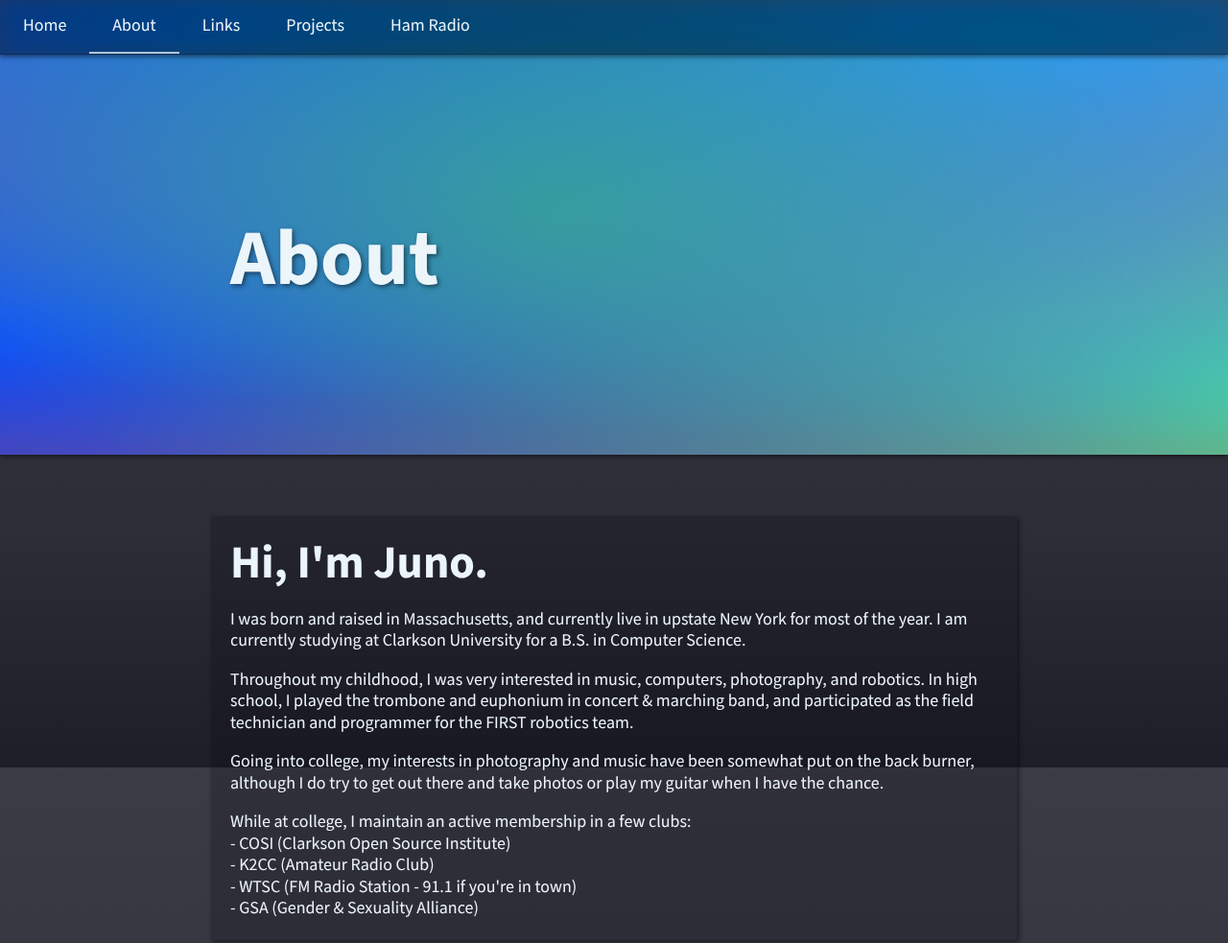
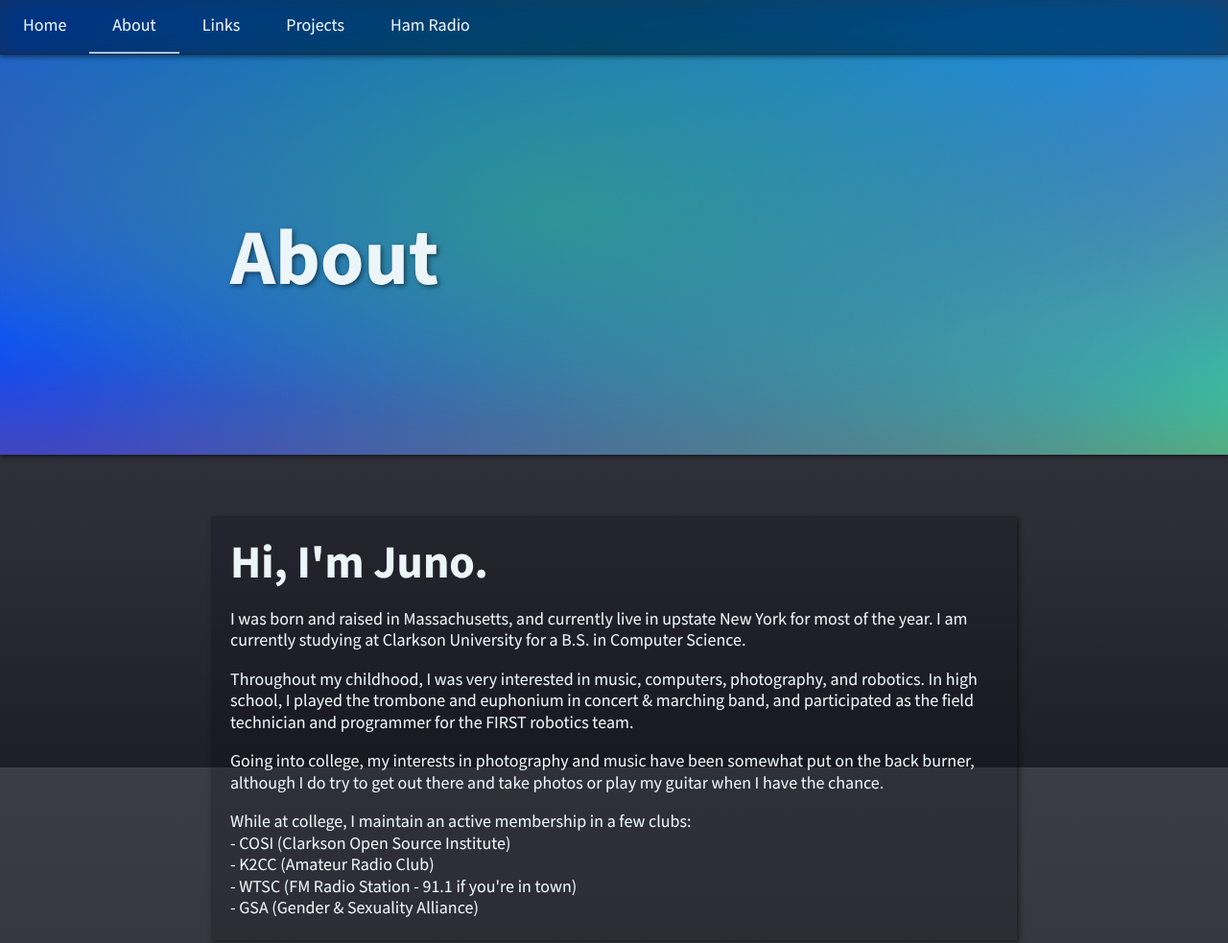
Before and after one commit to lavajuno/lavajuno.github.io, a plain HTML site: page docs/about.html in a window 1280 px wide. Shown: the top 983 px of the page at 96% size. Drawn offline with Linux system fonts and the light colour scheme.

Commit message:
darken blue banner a bit

```diff
--- a/docs/style.css
+++ b/docs/style.css
@@ -127,7 +127,7 @@ a {
 
 .banner_blue {
     background-size: 100% 100%;
-    background-image: radial-gradient(49% 81% at 45% 47%, #36EE1045 0%, #073AFF00 100%),radial-gradient(113% 91% at 17% -2%, #1C77DFFF 1%, #FF000000 99%),radial-gradient(142% 91% at 83% 7%, #35B1F8FF 1%, #FF000000 99%),radial-gradient(142% 91% at -6% 74%, #084DFEFF 1%, #FF000000 99%),radial-gradient(142% 91% at 111% 84%, #53FF8CFF 0%, #FF0000FF 100%);
+    background-image: radial-gradient(49% 81% at 45% 47%, #36EE1045 0%, #073AFF00 100%),radial-gradient(113% 91% at 17% -2%, #0C67CFFF 1%, #FF000000 99%),radial-gradient(142% 91% at 83% 7%, #25A1E8FF 1%, #FF000000 99%),radial-gradient(142% 91% at -6% 74%, #084DFEFF 1%, #FF000000 99%),radial-gradient(142% 91% at 111% 84%, #43EF7CFF 0%, #FF0000FF 100%);
 }
 
 .banner_orange {
```
